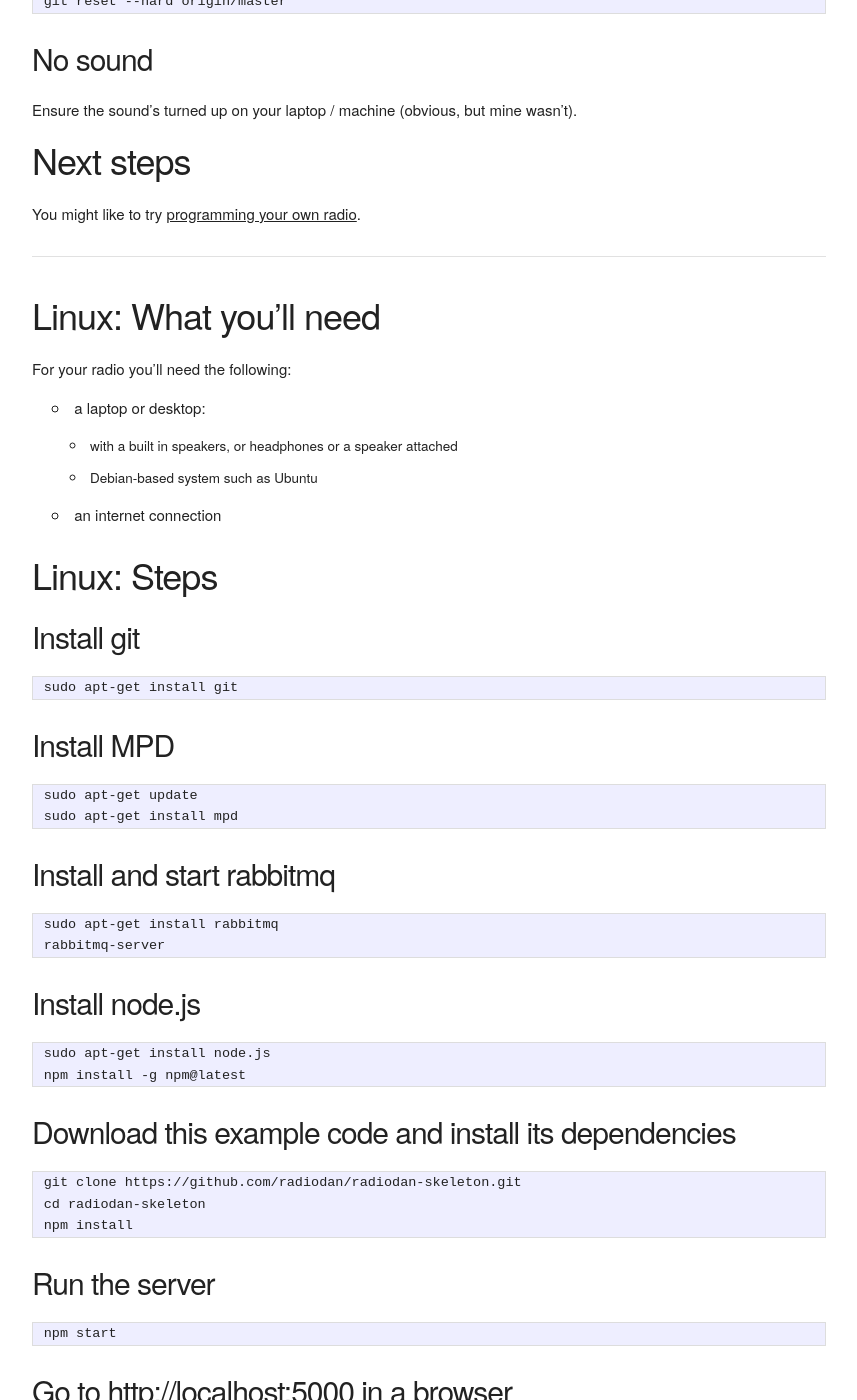
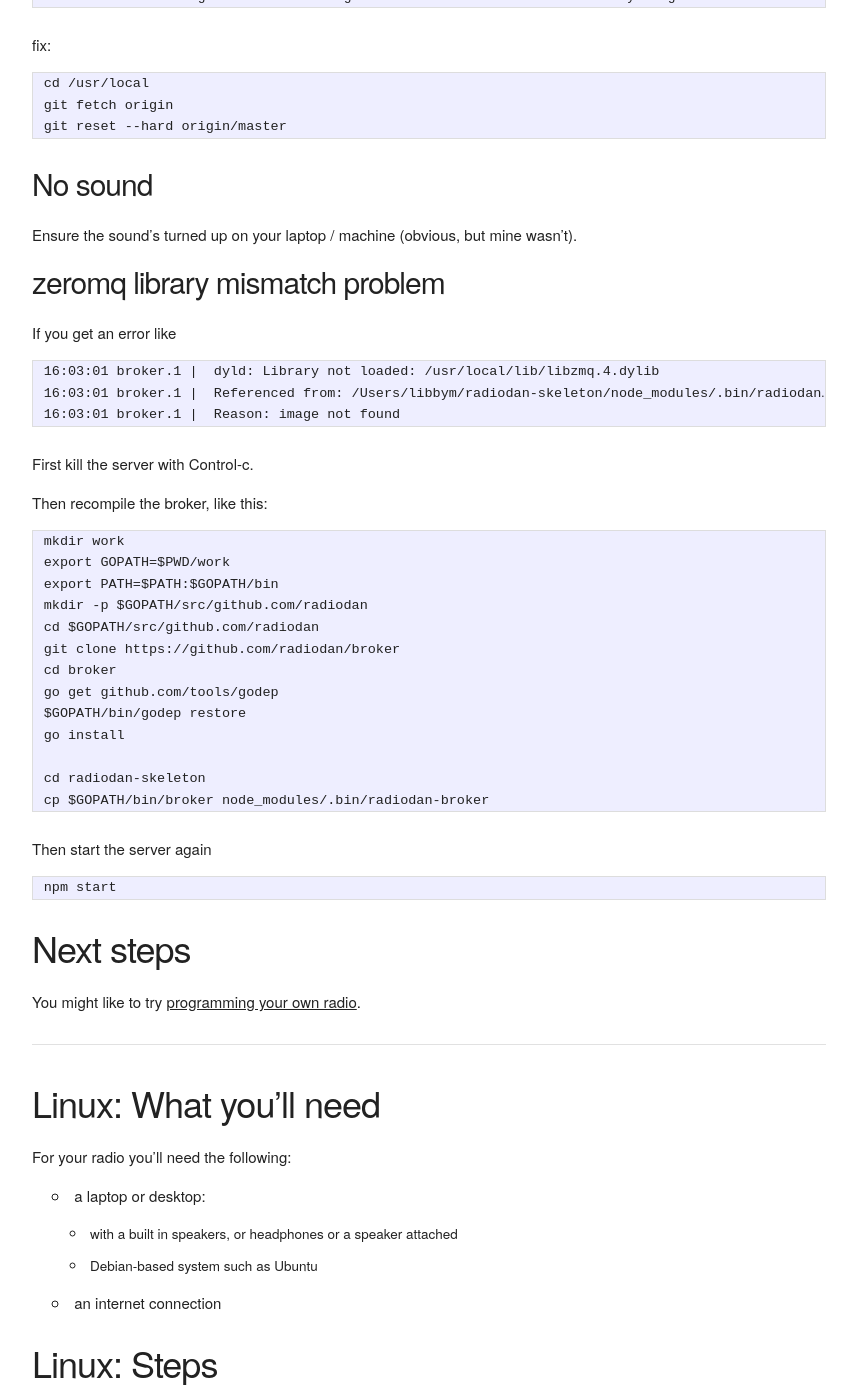
Before and after one commit to radiodan/radiodan.github.io, a Jekyll site: the page built from help/tutorials/simplest-radio-laptop.md, in a window 1280 px wide and 1400 px high, scrolled down 2187 px. Shown: the whole window, without its empty margins (128-985 px from the left). Built offline with Jekyll 4.4.1, drawn with Linux system fonts in a browser that asks for light colours; comment, search, counter and statistics services are not loaded; some of the changed text lies outside the part shown.

Commit message:
Updated instructions for laptop to zeromq

```diff
--- a/_config.yml
+++ b/_config.yml
@@ -3,3 +3,4 @@
 exclude: [Gemfile*]
 description: An (experimental) homebrew, flexible, open source, IP radio
 url: http://radiodan.github.io
+exclude: [vendor]
--- a/_includes/simplest-radio-laptop-linux.md
+++ b/_includes/simplest-radio-laptop-linux.md
@@ -21,10 +21,14 @@
     sudo apt-get update
     sudo apt-get install mpd
 
-### Install and start rabbitmq
+### Install golang
 
-    sudo apt-get install rabbitmq
-    rabbitmq-server
+    sudo apt-get install -y golang
+
+### Install zeromq
+
+    sudo apt-get install -y --force-yes libzmq3 libzmq3-dev
+    sudo apt-get install zeromq
 
 ### Install node.js
 
--- a/_includes/simplest-radio-laptop-macos.md
+++ b/_includes/simplest-radio-laptop-macos.md
@@ -18,10 +18,13 @@
     brew update
     brew install mpd
 
-### Install rabbitmq
+### Install zeromq
 
-    brew install rabbitmq
-    rabbitmq-server
+    brew install zeromq
+
+### Install golang
+
+    brew install golang
 
 ### Install node.js
 
@@ -48,3 +51,33 @@
 ### No sound
 
 Ensure the sound's turned up on your laptop / machine (obvious, but mine wasn't).
+
+### zeromq library mismatch problem
+
+If you get an error like
+
+    16:03:01 broker.1 |  dyld: Library not loaded: /usr/local/lib/libzmq.4.dylib
+    16:03:01 broker.1 |  Referenced from: /Users/libbym/radiodan-skeleton/node_modules/.bin/radiodan…
+    16:03:01 broker.1 |  Reason: image not found
+
+First kill the server with Control-c.
+
+Then recompile the broker, like this:
+
+    mkdir work
+    export GOPATH=$PWD/work
+    export PATH=$PATH:$GOPATH/bin
+    mkdir -p $GOPATH/src/github.com/radiodan
+    cd $GOPATH/src/github.com/radiodan
+    git clone https://github.com/radiodan/broker
+    cd broker
+    go get github.com/tools/godep
+    $GOPATH/bin/godep restore
+    go install
+
+    cd radiodan-skeleton
+    cp $GOPATH/bin/broker node_modules/.bin/radiodan-broker
+
+Then start the server again
+
+    npm start
--- a/_includes/simplest-radio-skeleton.md
+++ b/_includes/simplest-radio-skeleton.md
@@ -8,6 +8,8 @@
 
     npm start
 
+You should hear a cheer as it starts up.
+
 ### Go to [http://localhost:5000](http://localhost:5000) in a browser
 
 Control the sound from the web page.
```
